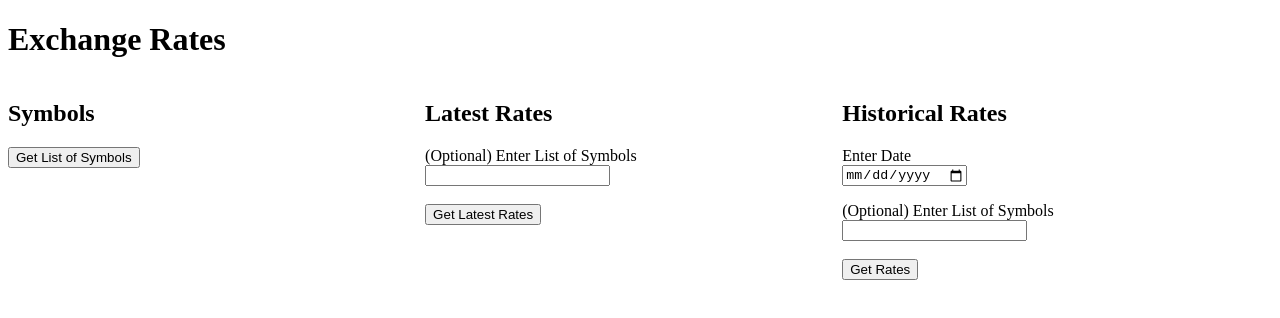
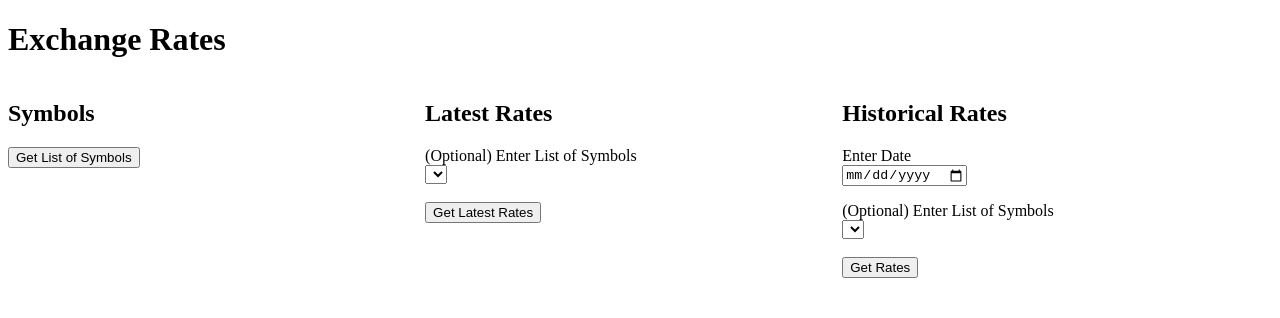
Before and after one commit to KevinJohansson5/KevinJohansson5.github.io, a React (Create React App) app: page / in a window 1280 px wide. Shown: the top 318 px of the page. Built offline with nearby package versions, Linux system fonts and the light colour scheme; the HTML template or start-up script is replaced by a standard one.

Commit message:
Implement states for selected symbols

```diff
--- a/src/App.tsx
+++ b/src/App.tsx
@@ -57,10 +57,10 @@ function App() {
           <Symbols value={symbolsValue} onUpdate={updateSymbols}/>
         </div>
         <div style={ bodyStyle }>
-          <Latest value={latestValue} onUpdate={updateLatest}/>
+          <Latest value={latestValue} symbols={symbolsValue} onUpdate={updateLatest}/>
         </div>
         <div style={ bodyStyle }>
-          <Historical value={historicalValue} onUpdate={updateHistorical}/>
+          <Historical value={historicalValue} symbols={symbolsValue} onUpdate={updateHistorical}/>
         </div>
       </div>
     </div>
--- a/src/components/Historical.tsx
+++ b/src/components/Historical.tsx
@@ -1,7 +1,16 @@
+import { useState } from 'react'
 import HistoricalList from './HistoricalList'
+import SymbolsList from './SymbolsList'
 import SymbolsInput from './SymbolsInput'
 
-const Historical = ({value, onUpdate} : {value:HistoricalList[], onUpdate: (value:HistoricalList[]) => void}) => {
+const Historical = ({value, symbols, onUpdate} : {value:HistoricalList[], symbols:SymbolsList[], onUpdate: (value:HistoricalList[]) => void}) => {
+
+  const [selectedSymbols, setSelected] = useState<string[]>([])
+
+  const addSymbol = (value: string) => {
+    !selectedSymbols.includes(value) && value && setSelected([...selectedSymbols, value])
+  }
+
   return (
     <div>
       <h2>Historical Rates</h2>
@@ -10,7 +19,7 @@ const Historical = ({value, onUpdate} : {value:HistoricalList[], onUpdate: (valu
         <br></br>
         <input type="Date"></input>
       </p>
-      <SymbolsInput />
+      <SymbolsInput symbols={symbols} selectedSymbols={selectedSymbols} addSymbol={addSymbol} />
       <br></br>
       <button onClick={() => onUpdate(value)}>Get Rates</button>
       <ul>
--- a/src/components/Latest.tsx
+++ b/src/components/Latest.tsx
@@ -1,12 +1,20 @@
+import { useState } from 'react'
 import LatestList from './LatestList'
+import SymbolsList from './SymbolsList'
 import SymbolsInput from './SymbolsInput'
 
-const Latest = ({value, onUpdate} : {value:LatestList[], onUpdate: (value:LatestList[]) => void}) => {
+const Latest = ({value, symbols, onUpdate} : {value:LatestList[], symbols:SymbolsList[], onUpdate: (value:LatestList[]) => void}) => {
+
+  const [selectedSymbols, setSelected] = useState<string[]>([])
+
+  const addSymbol = (value: string) => {
+    !selectedSymbols.includes(value) && value && setSelected([...selectedSymbols, value])
+  }
 
   return (
     <div>
       <h2>Latest Rates</h2>
-      <SymbolsInput />
+      <SymbolsInput symbols={symbols} selectedSymbols={selectedSymbols} addSymbol={addSymbol} />
       <br></br>
       <button onClick={() => onUpdate(value)}>Get Latest Rates</button>
       <ul>
--- a/src/components/SymbolsInput.tsx
+++ b/src/components/SymbolsInput.tsx
@@ -1,10 +1,25 @@
-const SymbolsInput = () => {
+import SymbolsList from './SymbolsList'
+
+const SymbolsInput = ({symbols, selectedSymbols, addSymbol} : {symbols:SymbolsList[], selectedSymbols:string[], addSymbol: (value:string) => void}) => {
+
+
 
   return (
   <div>
     <label>(Optional) Enter List of Symbols</label>
     <br></br>
-    <input></input>
+    <select onChange={(e) => addSymbol(e.target.value)}>
+      <option> </option>
+      {symbols.map((i) => (
+        <option key={i.symbol} value={i.symbol}> {i.symbol} </option>
+      ))}
+    </select>
+    {selectedSymbols.length > 0 ?
+      <ul>
+        {selectedSymbols.map((i) => (
+          <li key={i}> {i} </li>
+        ))}
+      </ul> : ""}
   </div>
   )
 }
```
